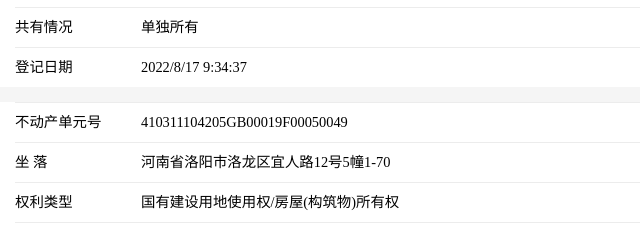
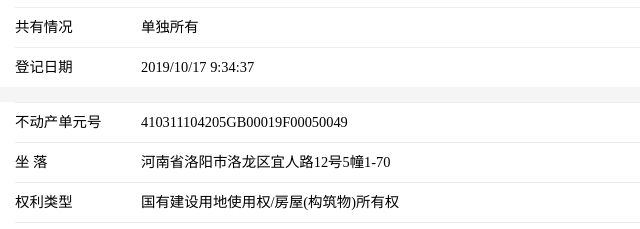
Before and after one commit to yygua/00048893, a plain HTML site: page index.html in a window 1280 px wide. Shown: the part 249-478 px from the top of the page, 0-640 px from the left. Drawn offline with Linux system fonts and the light colour scheme; some packages are replaced by stand-ins of ours; a script that the page names is missing.

Commit message:
Update index.html

```diff
--- a/index.html
+++ b/index.html
@@ -473,7 +473,7 @@
                 <div class="weui_cell">
                     <div class="weui_cell_hd"><label class="weui_label">登记日期</label></div>
                     <div class="weui_cell_bd weui_cell_primary">
-                        2022/8/17 9:34:37
+                        2019/10/17 9:34:37
                     </div>
                 </div>
                 <div class="weui_cells_title text-black"> </div>
```
